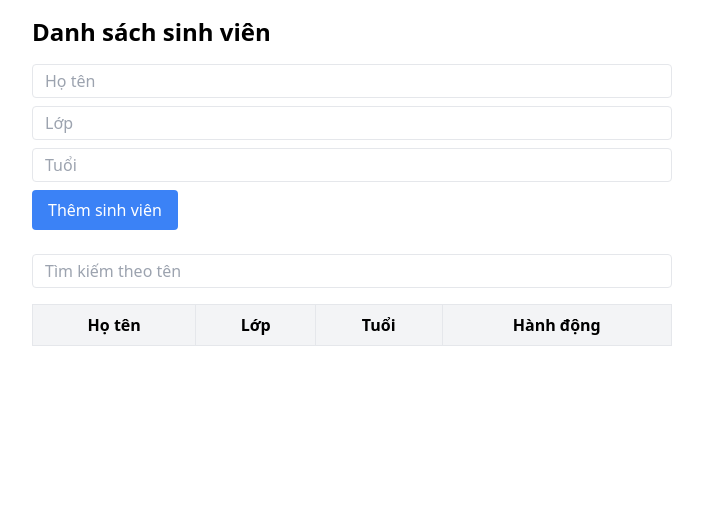
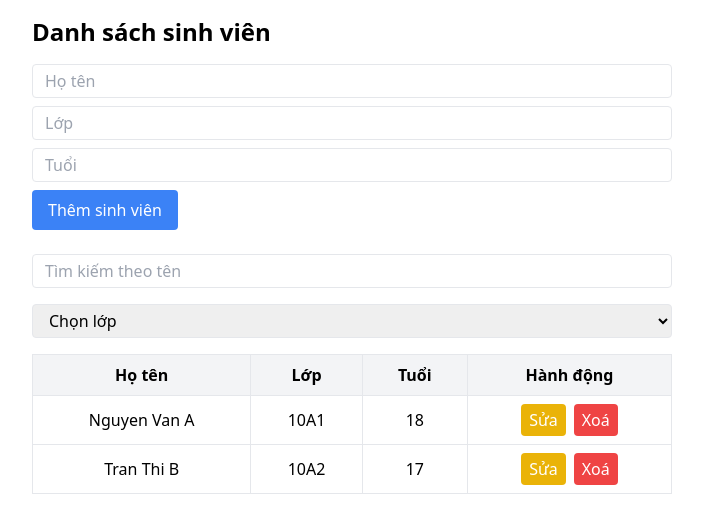
Before and after one commit to datt152/TranThanhDat_22682831_KiemTra_React, a React (Vite) app: page / in a window 1280 px wide. Shown: the top 524 px of the page, without its empty margins (288-991 px from the left). Built offline with nearby package versions, Linux system fonts and the light colour scheme.

Commit message:
loc sinh vien theo lop

```diff
--- a/src/App.jsx
+++ b/src/App.jsx
@@ -1,22 +1,24 @@
 import { useState, useEffect } from 'react';
 
 function App() {
-  const [students, setStudents] = useState([]);
+  const [students, setStudents] = useState([
+    { id: 1, name: 'Nguyen Van A', class: '10A1', age: 18 },
+    { id: 2, name: 'Tran Thi B', class: '10A2', age: 17 },
+  ]);
   const [name, setName] = useState('');
   const [stuClass, setStuClass] = useState('');
   const [age, setAge] = useState('');
   const [editId, setEditId] = useState(null);
   const [searchQuery, setSearchQuery] = useState('');
+  const [selectedClass, setSelectedClass] = useState('');
 
-  // Load danh sách từ localStorage
   useEffect(() => {
-    const stored = localStorage.getItem('students');
-    if (stored) {
-      setStudents(JSON.parse(stored));
+    const savedStudents = JSON.parse(localStorage.getItem('students'));
+    if (savedStudents) {
+      setStudents(savedStudents);
     }
   }, []);
 
-  // Lưu vào localStorage khi danh sách thay đổi
   useEffect(() => {
     localStorage.setItem('students', JSON.stringify(students));
   }, [students]);
@@ -64,6 +66,18 @@ function App() {
     s.name.toLowerCase().includes(searchQuery.toLowerCase())
   );
 
+  const classFilteredStudents = selectedClass
+    ? filteredStudents.filter((s) => s.class === selectedClass)
+    : filteredStudents;
+
+  const handleClassChange = (e) => {
+    setSelectedClass(e.target.value);
+  };
+
+  const classOptions = [
+    ...new Set(students.map((student) => student.class)),
+  ];
+
   return (
     <div className="max-w-2xl mx-auto p-4">
       <h1 className="text-2xl font-bold mb-4">Danh sách sinh viên</h1>
@@ -108,6 +122,21 @@ function App() {
         />
       </div>
 
+      <div className="mb-4">
+        <select
+          value={selectedClass}
+          onChange={handleClassChange}
+          className="w-full border rounded px-3 py-1"
+        >
+          <option value="">Chọn lớp</option>
+          {classOptions.map((className, index) => (
+            <option key={index} value={className}>
+              {className}
+            </option>
+          ))}
+        </select>
+      </div>
+
       <table className="min-w-full border">
         <thead className="bg-gray-100">
           <tr>
@@ -118,7 +147,7 @@ function App() {
           </tr>
         </thead>
         <tbody>
-          {filteredStudents.map((student) => (
+          {classFilteredStudents.map((student) => (
             <tr key={student.id} className="text-center">
               <td className="border px-4 py-2">{student.name}</td>
               <td className="border px-4 py-2">{student.class}</td>
@@ -144,4 +173,5 @@ function App() {
     </div>
   );
 }
+
 export default App;
```
Also changed, not shown: minhchung/LocTheoLop.PNG (added).
